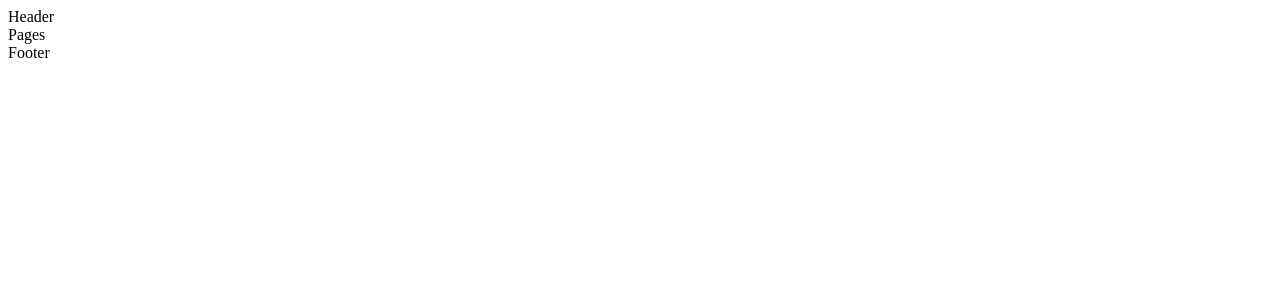
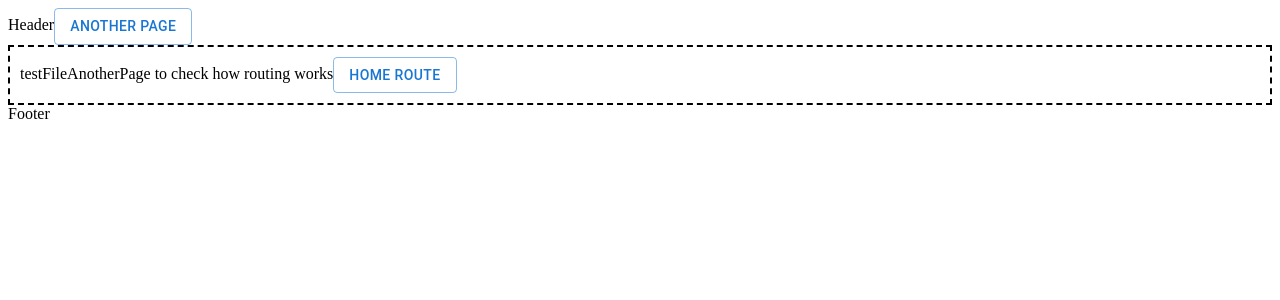
Before and after one commit to Misha77b/lori, a React (Create React App) app in the folder client/: page /another-page in a window 1280 px wide. Shown: the top 300 px of the page. Built offline with nearby package versions, Linux system fonts and the light colour scheme.

Commit message:
basic routing settings and using example

```diff
--- a/client/src/components/Header/Header.jsx
+++ b/client/src/components/Header/Header.jsx
@@ -1,8 +1,20 @@
-import React from 'react'
+import React from 'react';
+import { Button } from '@mui/material';
+import { Link } from "react-router-dom";
 
 const Header = () => {
   return (
-    <div>Header</div>
+    <div>
+      Header
+
+      <Button
+        component={Link}
+        to='/another-page'
+        variant='outlined'
+      >
+        Another page
+      </Button>
+    </div>
   )
 }
 
--- a/client/src/components/Pages/Pages.jsx
+++ b/client/src/components/Pages/Pages.jsx
@@ -1,8 +1,19 @@
-import React from 'react'
+import React from 'react';
+import { Routes, Route } from 'react-router-dom';
+
+import Home from '../Home/Home';
+import TestFileAnotherPage from '../TestFileAnotherPage';
 
 const Pages = () => {
   return (
-    <div>Pages</div>
+    <Routes>
+
+      <Route path='/' element={ <Home /> } />
+
+      {/* example route */}
+      <Route path='/another-page' element={ <TestFileAnotherPage /> } />
+
+    </Routes>
   )
 }
 
--- /dev/null
+++ b/client/src/components/TestFileAnotherPage.jsx
@@ -0,0 +1,20 @@
+import React from 'react';
+import { Button } from '@mui/material';
+import { Link } from "react-router-dom";
+
+const TestFileAnotherPage = () => {
+  return (
+    <div style={{border: '2px dashed black', maegin: '15px', padding: '10px'}}>
+        testFileAnotherPage to check how routing works
+        <Button
+            component={Link}
+            to='/'
+            variant='outlined'
+        >
+            home route
+        </Button>
+    </div>
+  )
+}
+
+export default TestFileAnotherPage
```
